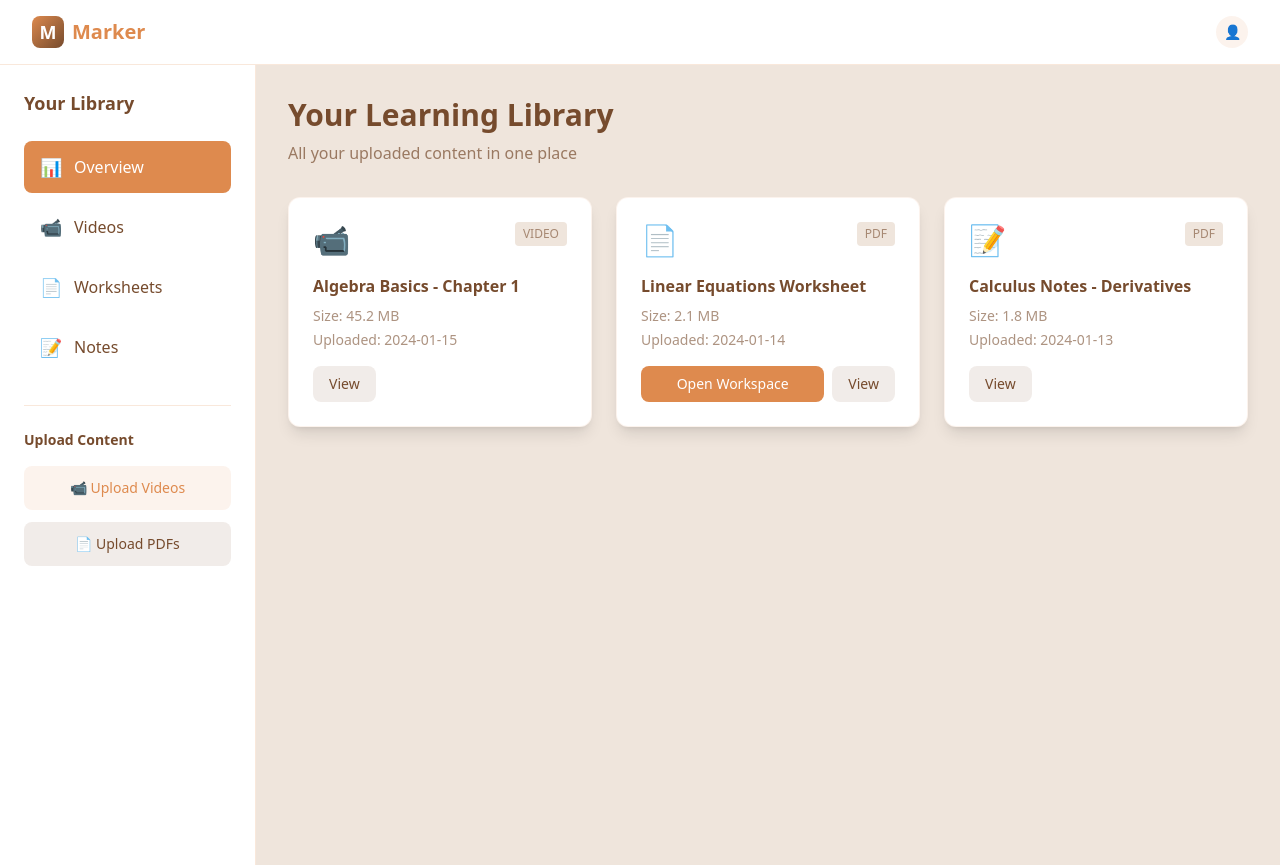
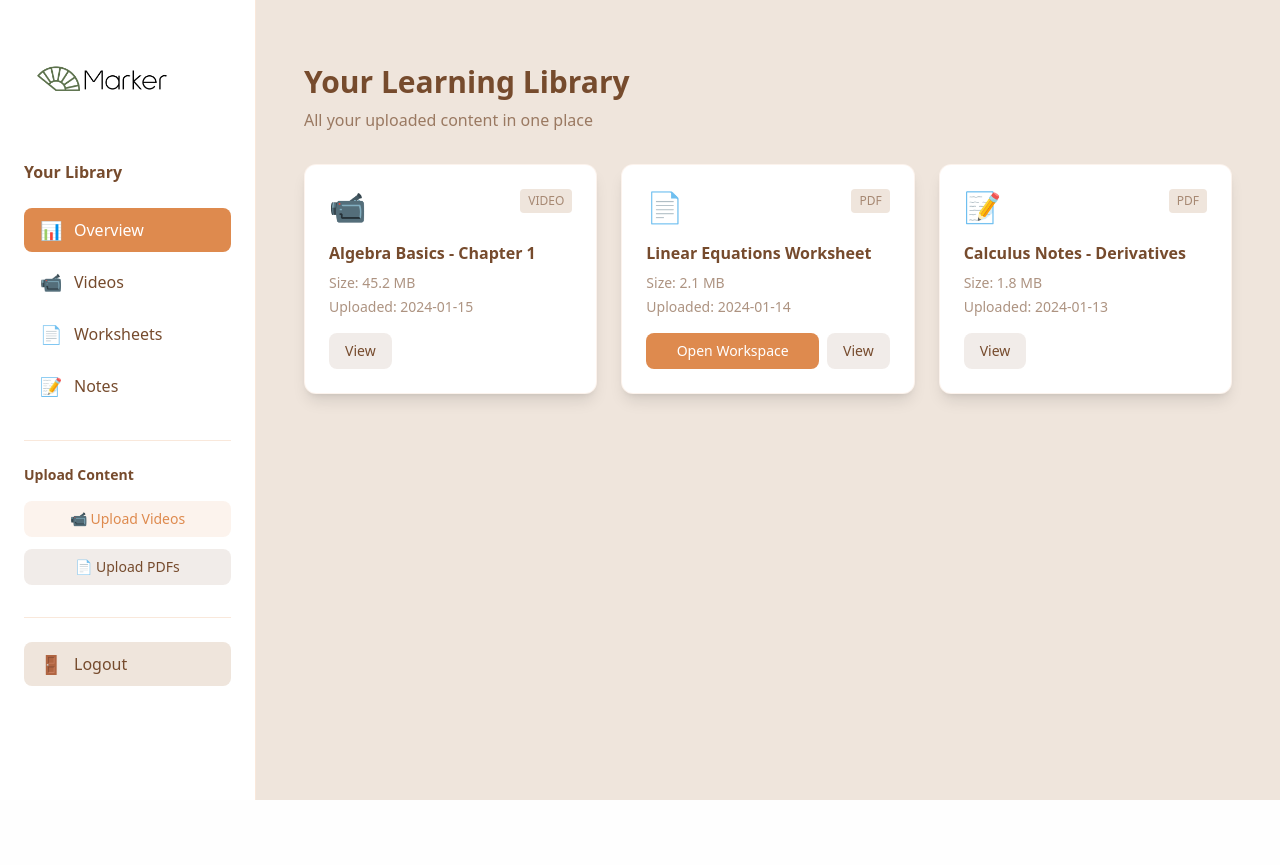
Before and after one commit to Williamwu277/marker, a Next.js app in the folder frontend/: page /dashboard in a window 1280 px wide. After the commit the page ends 800 px from the top, so only its background shows below. Built offline with nearby package versions, Linux system fonts and the light colour scheme.

Commit message:
Create preliminary dashboard page

```diff
--- a/frontend/app/dashboard/page.tsx
+++ b/frontend/app/dashboard/page.tsx
@@ -2,6 +2,7 @@
 
 import { useState } from 'react';
 import Link from 'next/link';
+import Image from 'next/image';
 
 type ContentType = 'videos' | 'worksheets' | 'notes' | 'overview';
 
@@ -133,32 +134,18 @@ export default function Dashboard() {
 
     return (
         <div className="min-h-screen bg-notebook">
-      {/* Header */}
-      <header className="bg-white border-b border-primary/20">
-        <div className="max-w-7xl mx-auto px-4 sm:px-6 lg:px-8">
-          <div className="flex justify-between items-center h-16">
-            <div className="flex items-center space-x-2">
-              <Link href="/" className="flex items-center space-x-2">
-                <div className="w-8 h-8 bg-gradient-to-br from-primary to-secondary rounded-lg flex items-center justify-center">
-                  <span className="text-white font-bold text-lg">M</span>
-                </div>
-                <span className="text-xl font-bold text-primary">Marker</span>
-              </Link>
-            </div>
-            <div className="flex items-center space-x-4">
-              <div className="w-8 h-8 bg-primary/10 rounded-full flex items-center justify-center">
-                <span className="text-primary text-sm">👤</span>
-              </div>
-            </div>
-          </div>
-        </div>
-      </header>
-
-      <div className="flex">
+            <div className="flex min-h-screen">
                 {/* Sidebar */}
-        <aside className="w-64 bg-white border-r border-primary/20 min-h-screen">
-          <div className="p-6">
-            <h2 className="text-lg font-semibold text-foreground mb-6">Your Library</h2>
+                <aside className="w-64 bg-white border-r border-primary/20 h-screen">
+                    <div className="px-6 pb-6">
+                        <Image
+                            src="/marker-logo-transparent.png"
+                            alt="Marker Logo"
+                            width={200}
+                            height={200}
+                            className="w-40 h-40"
+                        />
+                        <h3 className="text-md font-semibold text-foreground mb-6">Your Library</h3>
                         <nav className="space-y-2">
                             {[
                                 { id: 'overview', label: 'Overview', icon: '📊' },
@@ -169,8 +156,7 @@ export default function Dashboard() {
                                 <button
                                     key={tab.id}
                                     onClick={() => setActiveTab(tab.id as ContentType)}
-                  className={`w-full flex items-center space-x-3 px-4 py-3 rounded-lg text-left transition-colors ${
-                    activeTab === tab.id
+                                    className={`w-full flex items-center space-x-3 px-4 py-2 rounded-lg text-left transition-colors ${activeTab === tab.id
                                             ? 'bg-primary text-white'
                                             : 'text-foreground hover:bg-primary/10'
                                         }`}
@@ -193,7 +179,7 @@ export default function Dashboard() {
                                         onChange={handleFileUpload}
                                         className="hidden"
                                     />
-                  <div className="bg-primary/10 text-primary px-4 py-3 rounded-lg text-sm hover:bg-primary/20 transition-colors cursor-pointer text-center">
+                                    <div className="bg-primary/10 text-primary px-4 py-2 rounded-lg text-sm hover:bg-primary/20 transition-colors cursor-pointer text-center">
                                         📹 Upload Videos
                                     </div>
                                 </label>
@@ -205,17 +191,28 @@ export default function Dashboard() {
                                         onChange={handleFileUpload}
                                         className="hidden"
                                     />
-                  <div className="bg-secondary/10 text-secondary px-4 py-3 rounded-lg text-sm hover:bg-secondary/20 transition-colors cursor-pointer text-center">
+                                    <div className="bg-secondary/10 text-secondary px-4 py-2 rounded-lg text-sm hover:bg-secondary/20 transition-colors cursor-pointer text-center">
                                         📄 Upload PDFs
                                     </div>
                                 </label>
                             </div>
                         </div>
+
+                        {/* Logout Section */}
+                        <div className="mt-8 pt-6 border-t border-primary/20">
+                            <Link
+                                href="/"
+                                className="w-full flex items-center space-x-3 px-4 py-2 rounded-lg text-left transition-colors text-foreground bg-notebook hover:bg-red-50 hover:text-red-600"
+                            >
+                                <span className="text-lg">🚪</span>
+                                <span className="font-medium">Logout</span>
+                            </Link>
+                        </div>
                     </div>
                 </aside>
 
                 {/* Main Content */}
-        <main className="flex-1 p-8">
+                <main className="flex-1 px-12 py-16">
                     <div className="max-w-6xl mx-auto">
                         <div className="flex justify-between items-center mb-8">
                             <div>
--- a/frontend/app/workspace/[id]/page.tsx
+++ b/frontend/app/workspace/[id]/page.tsx
@@ -144,7 +144,7 @@ export default function Workspace({ params }: { params: { id: string } }) {
                 </div>
               </div>
 
-              <div className="p-8 bg-paper min-h-[600px]">
+              <div className="p-8 bg-paper min-h-[600px] rounded-b-xl">
                 <div className="space-y-6">
                   {problems.map((problem) => (
                     <div
--- a/frontend/components/navbar.js
+++ b/frontend/components/navbar.js
@@ -1,10 +1,15 @@
+'use client';
 import Link from 'next/link';
 import Image from 'next/image';
+import { usePathname } from 'next/navigation';
 
 export default function Navbar() {
+
+    const pathname = usePathname();
+
     return (
-    <nav className="fixed top-0 w-full bg-white/80 backdrop-blur-sm z-50">
-      <div className="max-w-7xl mx-auto px-4 sm:px-6 lg:px-8">
+        <nav className={`fixed z-50 top-0 w-full bg-white/80 backdrop-blur-sm`}>
+            <div className={`${pathname === '/dashboard' ? 'max-w-[90rem]' : 'max-w-7xl'} mx-auto px-4 sm:px-6 lg:px-8`}>
                 <div className="flex justify-between items-center h-20 relative">
                     {/* Logo on the left */}
                     <div className="flex items-center">
@@ -18,17 +23,19 @@ export default function Navbar() {
                     </div>
 
                     {/* Navigation links in the center */}
+                    {pathname !== '/dashboard' && (
                         <div className="hidden md:flex items-center space-x-8 absolute left-1/2 transform -translate-x-1/2">
                             <a href="#demo" className="text-foreground hover:text-primary transition-colors">Demo</a>
                             <a href="#features" className="text-foreground hover:text-primary transition-colors">Features</a>
                             <a href="#how-it-works" className="text-foreground hover:text-primary transition-colors">How it Works</a>
                             <a href="#get-started-now" className="text-foreground hover:text-primary transition-colors">Get Started</a>
                         </div>
+                    )}
 
                     {/* Login button on the right */}
                     <div className="flex items-center">
-            <Link href="/dashboard" className="bg-primary text-white px-4 py-2 rounded-lg hover:bg-secondary transition-colors">
-              Login
+                        <Link href={`${pathname === '/dashboard' ? '/' : '/dashboard'}`} className="bg-primary text-white px-4 py-2 rounded-lg hover:bg-secondary transition-colors">
+                            {pathname === '/dashboard' ? 'Logout' : 'Login'}
                         </Link>
                     </div>
                 </div>
```
Lines whose indentation alone changed are shown as unchanged.
